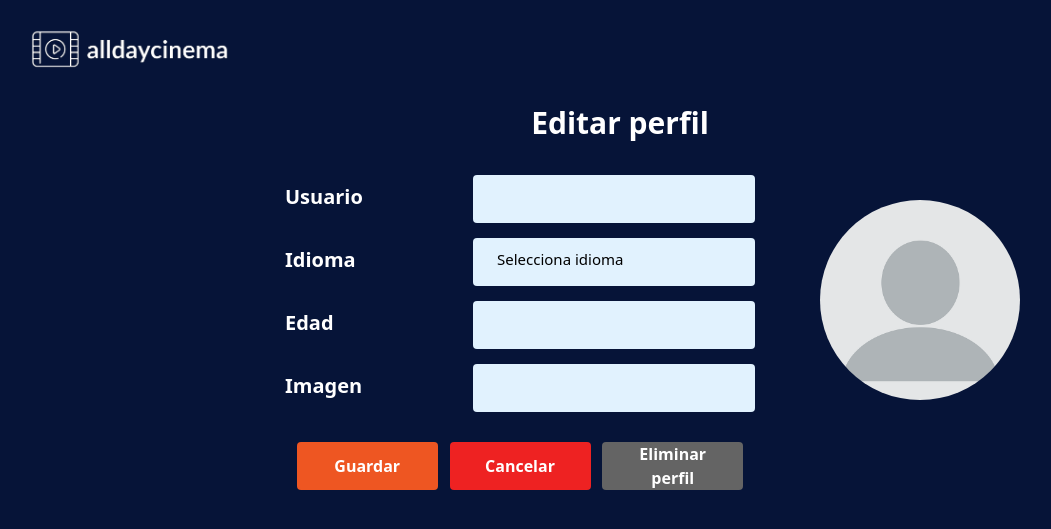
After one commit to martinpvz/alldaycinema, a PHP site: page /editProfile.html in a window 1280 px wide. The commit adds this page. Shown: the top 529 px of the page, without its empty margins (20-1071 px from the left). Run offline with PHP 8.4, Linux system fonts and the light colour scheme; some libraries are stand-ins or nearby versions.

Commit message:
se agrega el codigo y estilos de perfiles, editar perfiles y crear perfiles, ademas de inicio de mainPage

```diff
--- /dev/null
+++ b/editProfile.html
@@ -0,0 +1,68 @@
+<!DOCTYPE html>
+<html lang="es">
+<head>
+  <meta charset="UTF-8">
+  <meta http-equiv="X-UA-Compatible" content="IE=edge">
+  <meta name="viewport" content="width=device-width, initial-scale=1.0">
+  <title>Editar</title>
+  <link rel="stylesheet" href="./style.css">
+  <link rel="preconnect" href="https://fonts.googleapis.com">
+  <link rel="preconnect" href="https://fonts.gstatic.com" crossorigin>
+  <link href="https://fonts.googleapis.com/css2?family=Lato:wght@300;400;700;900&display=swap" rel="stylesheet">
+  <script src="https://cdn.tailwindcss.com"></script>
+</head>
+<body>
+  <header class="header-edit">
+    <img src="./img/alldaycinema3_blanco.png" alt="Logo de imagen" class="img-logo__edit">
+  </header>
+
+  <main class="main-login edit-profile">
+    <h2 class="create-text">Editar perfil</h2>
+    <div class="form-edit">
+      <form action="" method="post" class="form-register--edit">
+        <div class="user-data__form user">
+          <p>Usuario</p>
+          <input type="text" name="user" id="user" required>
+        </div>
+        <div class="user-data__form">
+          <p class="choose">Idioma</p>
+            <div class="dropdown">
+              <div class="select">
+                <span>Selecciona idioma</span>
+                <i class="fa fa-chevron-left"></i>
+              </div>
+              <input type="hidden" name="language">
+              <ul class="dropdown-menu">
+                <li id="es">Español</li>
+                <li id="en">Inglés</li>
+              </ul>
+            </div>
+        <span class="msg"></span>
+        </div>
+        <div class="user-data__form card">
+          <p>Edad</p>
+          <input type="text" name="age" id="age">
+        </div>
+        <div class="user-data__form card">
+          <p>Imagen</p>
+          <input type="text" name="image" id="image">
+        </div>
+        <div class="control-buttons">
+          <input type="submit" value="Guardar" class="button-register register-button">
+          <button type="button" class="button-register cancel-button" onclick="location.href = './profiles.html'">Cancelar</button>
+          <button type="button" class="button-register delete-button">Eliminar perfil</button>
+        </div>
+      </form>
+      <div class="image-edit__container">
+        <img src="./img/perfil.png" alt="Imagen de perfil" class="image-edit">
+      </div>
+    </div>
+
+  </main>
+
+  <script src="https://code.jquery.com/jquery-3.3.1.min.js"
+      integrity="sha256-FgpCb/KJQlLNfOu91ta32o/NMZxltwRo8QtmkMRdAu8="
+      crossorigin="anonymous"></script>
+  <script src="./main.js"></script>
+</body>
+</html>
--- a/main.js
+++ b/main.js
@@ -20,3 +20,38 @@ var input = '<strong>' + $(this).parents('.dropdown').find('input').val() + '</s
 msg = '<span class="msg">Hidden input value: ';
 $('.msg').html(msg + input + '</span>');
 });
+
+
+let editarPerfil = () => {
+  let botones = document.getElementsByClassName("edit-image");
+  for (let boton of botones) {
+    boton.style.display = "block";
+  }
+  let perfiles = document.getElementsByClassName("profile");
+  for (let perfil of perfiles) {
+    perfil.href = "./editProfile.html"
+    perfil.style.animation = "tilt-shaking 0.5s infinite";
+  }
+  let agregar = document.getElementById("add-profile");
+  agregar.style.display = "none";
+  document.getElementById("create-text").innerHTML = "¿Qué perfil deseas modificar?";
+  document.getElementById("editarPerfil").innerHTML = "Cancelar";
+  document.getElementById("editarPerfil").style.backgroundColor = "#ee2222";
+  document.getElementById("editarPerfil").onclick = () => {
+    let botones = document.getElementsByClassName("edit-image");
+    for (let boton of botones) {
+      boton.style.display = "none";
+    }
+    let perfiles = document.getElementsByClassName("profile");
+    for (let perfil of perfiles) {
+      perfil.href = "./mainPage.html"
+      perfil.style.animation = "none";
+    }
+    let agregar = document.getElementById("add-profile");
+    agregar.style.display = "block";
+    document.getElementById("editarPerfil").innerHTML = "Editar perfiles";
+    document.getElementById("create-text").innerHTML = "¿Quién eres?";
+    document.getElementById("editarPerfil").style.backgroundColor = "#ee5622";
+    document.getElementById("editarPerfil").onclick = editarPerfil;
+  }
+}
--- a/registro.html
+++ b/registro.html
@@ -4,7 +4,7 @@
   <meta charset="UTF-8">
   <meta http-equiv="X-UA-Compatible" content="IE=edge">
   <meta name="viewport" content="width=device-width, initial-scale=1.0">
-  <title>Iniciar sesión</title>
+  <title>Registro</title>
   <link rel="stylesheet" href="./style.css">
   <link rel="preconnect" href="https://fonts.googleapis.com">
   <link rel="preconnect" href="https://fonts.gstatic.com" crossorigin>
--- a/style.css
+++ b/style.css
@@ -262,6 +262,175 @@ span.choose {
 .dropdown .dropdown-menu li:active {
     background-color: #e2e2e2
 }
-.button-register {
+.header-profiles {
+  width: 100%;
+  height: auto;
+  margin-top: 20px;
+  position: relative;
+}
+.img-logo__profiles {
+  margin: 0 auto;
+  width: 325px;
+}
+.edit-profiles {
+  right: 10px;
+  top: 0px;
+  position: absolute;
+  width: 150px;
+  height: 48px;
+  padding: 0 14px 0 14px;
+  font-size: 1.6rem;
+  color: white;
+  font-weight: bold;
+  border: none;
+  border-radius: 4px;
+  background-color: #ee5622;
+  transition: 0.3s;
+}
+.edit-profiles:hover {
+  background-color: #ee6c4d;
+  cursor: pointer;
+}
+.profiles {
+  width: 70%;
+  margin: 0 auto;
+  margin-top: 20px;
+  height: auto;
+  display: flex;
+  flex-wrap: wrap;
+  justify-content:space-evenly;
+}
+.profile {
+  cursor: pointer;
+  transition: transform .3s;
+  position: relative;
+  /* animation: tilt-shaking 0.5s infinite; */
+}
+.profile:hover {
+  transform: scale(1.1);
+}
+.profile p{
+  margin-top: 20px;
+  text-align: center;
+  color: white;
+  font-size: 2rem;
+}
+.profile-image {
+  width: 150px;
+  border-radius: 50%;
+}
+.add-profile {
+  transition: transform .3s;
+}
+.add-profile:hover {
+  transform: scale(1.1);
+}
+.add-profile img {
+  width: 150px;
+  border-radius: 50%;
+}
+.edit-image {
+  position: absolute;
+  width: 50px;
+  right: 10px;
+  bottom: 50px;
+  display: none;
+}
 
+@keyframes tilt-shaking {
+  0% { transform: rotate(0deg); }
+  25% { transform: rotate(5deg); }
+  50% { transform: rotate(0eg); }
+  75% { transform: rotate(-5deg); }
+  100% { transform: rotate(0deg); }
 }
+
+.header-edit {
+  width: 200px;
+}
+.img-logo__edit {
+  width: 200px;
+  margin-left: 50px;
+}
+.edit-profile {
+  margin-top: 0;
+}
+div .delete-button {
+  background-color: #646464;
+}
+.form-edit {
+  display: flex;
+  flex-wrap: wrap;
+  justify-content: center;
+}
+.image-edit__container {
+  width: 200px;
+  height: auto;
+  display: flex;
+  align-items:flex-start;
+  justify-content: center;
+}
+.image-edit {
+  width: 200px;
+  margin-top: 40px;
+  margin-left: 100px;
+  border-radius: 50%;
+}
+.form-register--edit {
+  width: 500px;
+  font-size: 2rem;
+  padding: 15px;
+  display: flex;
+  flex-direction: column;
+}
+
+.img-main {
+  margin-right: 15px;
+}
+.header-main {
+  width: 100%;
+  height: 100px;
+  display: flex;
+  align-items: center;
+}
+.selector-main {
+  width: 90px;
+  height: 40px;
+  display: flex;
+  justify-content: space-around;
+  align-items: center;
+  margin-left: 25px;
+  transition: all 0.2s;
+}
+.selector-main img {
+  width: 18px;
+}
+.selector-main span {
+  color: white;
+  font-weight: bold;
+  font-size: 1.6rem;
+}
+.selector-main:hover {
+  border-bottom: 2px solid white;
+  margin-bottom: -2px;
+}
+.carousel-main {
+  width: 80%;
+  margin: 0 auto;
+}
+.profile-main {
+  width: 150px;
+  margin: 0 40px 0 auto;
+  display: flex;
+  justify-content: space-around;
+  align-items: center;
+}
+.profile-main span{
+  color: white;
+  font-weight: bold;
+  font-size: 1.6rem;
+}
+.profile-main img{
+  width: 30px;
+  border-radius: 50%;
+}
```
Also changed, not shown: createProfile.html (added, +67 -0 lines), mainPage.html (added, +131 -0 lines), profiles.html (added, +49 -0 lines), img/add.png (added), img/alldaycinema2_blanco.png (added), img/alldaycinema3_blanco.png (added), img/edit.png (added), img/home.png (added), img/marvel.jpg (added), img/movies.png (added), img/perfil.png (added), img/search.png (added), img/series.png (added).
